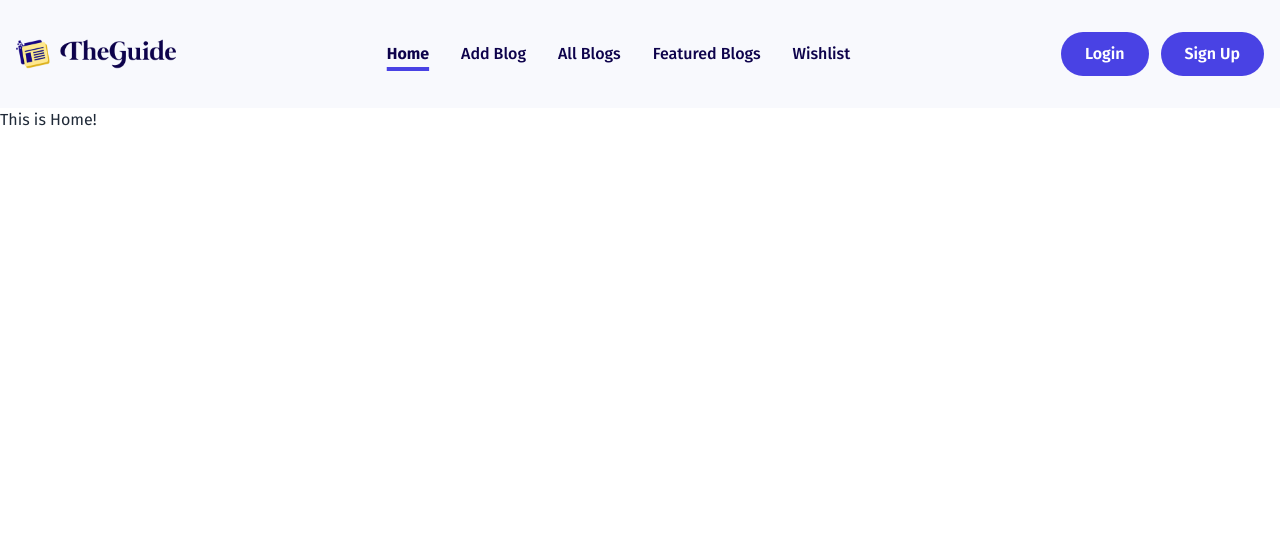
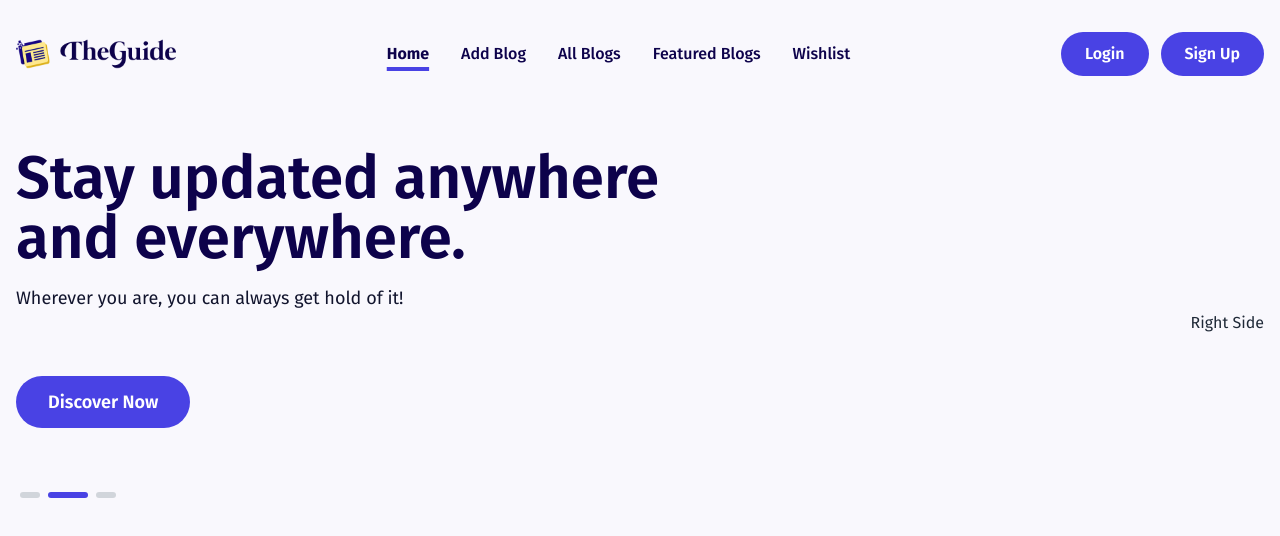
Before and after one commit to itihash-oboshonno/The-Guide-Front, a React (Vite) app: page / in a window 1280 px wide. Shown: the top 536 px of the page. Built offline with nearby package versions, Linux system fonts and the light colour scheme; no server answers.

Commit message:
Installed and used Framer-Motion and made skeleton for Banner. Updated Navbar-bg.

```diff
--- a/package.json
+++ b/package.json
@@ -13,6 +13,7 @@
     "firebase": "^11.1.0",
     "localforage": "^1.10.0",
     "match-sorter": "^8.0.0",
+    "motion": "^11.15.0",
     "react": "^18.3.1",
     "react-dom": "^18.3.1",
     "react-icons": "^5.4.0",
--- a/src/pages/Home/Home.jsx
+++ b/src/pages/Home/Home.jsx
@@ -1,9 +1,10 @@
 import React from 'react';
+import Banner from './HomeComponents/Banner';
 
 const Home = () => {
     return (
         <div>
-            <p>This is Home!</p>
+            <Banner></Banner>
         </div>
     );
 };
--- /dev/null
+++ b/src/pages/Home/HomeComponents/Banner.jsx
@@ -0,0 +1,22 @@
+import React from "react";
+import SliderForBanner from "./SliderForBanner";
+
+const Banner = () => {
+  return (
+    <div className="bg-[#f9f8fd]">
+      <div className="max-w-screen-2xl mx-auto px-4 py-10 flex flex-col-reverse md:flex-row gap-4 items-center justify-between">
+        <div className="xxxs:max-w-80 xxs:max-w-96 xs:max-w-md sm:max-w-2xl md:max-w-96 mdb:max-w-md lg:max-w-xl lgx:max-w-2xl">
+          {/* Slider & Buttons on this left side */}
+          {/* <p>Left Side</p> */}
+          <SliderForBanner />
+        </div>
+        <div>
+          {/* Image and design on this right side */}
+          <p>Right Side</p>
+        </div>
+      </div>
+    </div>
+  );
+};
+
+export default Banner;
--- /dev/null
+++ b/src/pages/Home/HomeComponents/SliderForBanner.jsx
@@ -0,0 +1,69 @@
+import React, { useState, useEffect } from "react";
+import { motion } from "motion/react"
+
+const SliderForBanner = () => {
+    const slides = [
+    {
+      title: `Latest news on your fingertips.`,
+      description: "We provide you with updates as soon as we get them!",
+    },
+    {
+      title: "Stay updated anywhere and everywhere.",
+      description: "Wherever you are, you can always get hold of it!",
+    },
+    {
+      title: "Increase your world of knowledge.",
+      description: "Subscribe to our newsletter to get updates of your choice!",
+    },
+  ];
+
+  const [currentIndex, setCurrentIndex] = useState(0);
+
+  useEffect(() => {
+    const interval = setInterval(() => {
+      setCurrentIndex((prevIndex) =>
+        prevIndex === slides.length - 1 ? 0 : prevIndex + 1
+      );
+    }, 3000);
+    return () => clearInterval(interval);
+  }, [slides.length]);
+
+  return (
+    <div>
+      <div className="overflow-hidden">
+        <div className="flex transition-transform duration-500" style={{ transform: `translateX(-${currentIndex * 100}%)` }} >
+          {slides.map((slide, index) => (
+            <div key={index} className="w-full flex-shrink-0 text-start">
+              <h2 className="xxxs:text-2xl xxs:text-3xl sm:text-4xl md:text-4xl mdb:text-4xl lg:text-5xl lgx:text-6xl font-semibold text-dark leading-normal">
+                {slide.title}
+              </h2>
+              <p className="text-[#11142D] text-sm md:text-lg pt-4">{slide.description}</p>
+            </div>
+          ))}
+        </div>
+      </div>
+
+      <div className="flex justify-start items-center gap-4 my-16 text-xs xxs:text-sm sm:text-base">
+        <motion.button
+        className="bg-prim2 text-white md:text-lg font-semibold px-6 py-2 md:px-8 md:py-3 rounded-full hover:bg-primary hover:shadow-lg"
+        whileHover={{ scale: 1.1 }} whileTap={{ scale: 0.95 }} transition={{ duration: 0.2 }}
+        >
+          Discover Now
+        </motion.button>
+      </div>
+
+      <div className="flex justify-start">
+        {slides.map((_, index) => (
+          <div
+            key={index}
+            className={`h-1.5 mx-1 rounded-full transition-all duration-500 ease-in-out ${
+              index === currentIndex ? "bg-prim2 w-10" : "bg-gray-300 w-5"
+            }`}
+          ></div>
+        ))}
+      </div>
+    </div>
+  );
+};
+
+export default SliderForBanner;
--- a/src/pages/Shared/Navbar.jsx
+++ b/src/pages/Shared/Navbar.jsx
@@ -86,7 +86,7 @@ const Navbar = () => {
   );
 
   return (
-    <div className={atHomePage ? "bg-[#F8F9FD]" : ""}>
+    <div className={atHomePage ? "bg-[#f9f8fd]" : ""}>
       <nav className="flex justify-between items-center max-w-screen-2xl mx-auto px-4 py-8">
         <div>
           <Link to="/" className="flex items-center gap-3">
```
Also changed, not shown: 1 other file (tests, documents, lock files or other folders).
